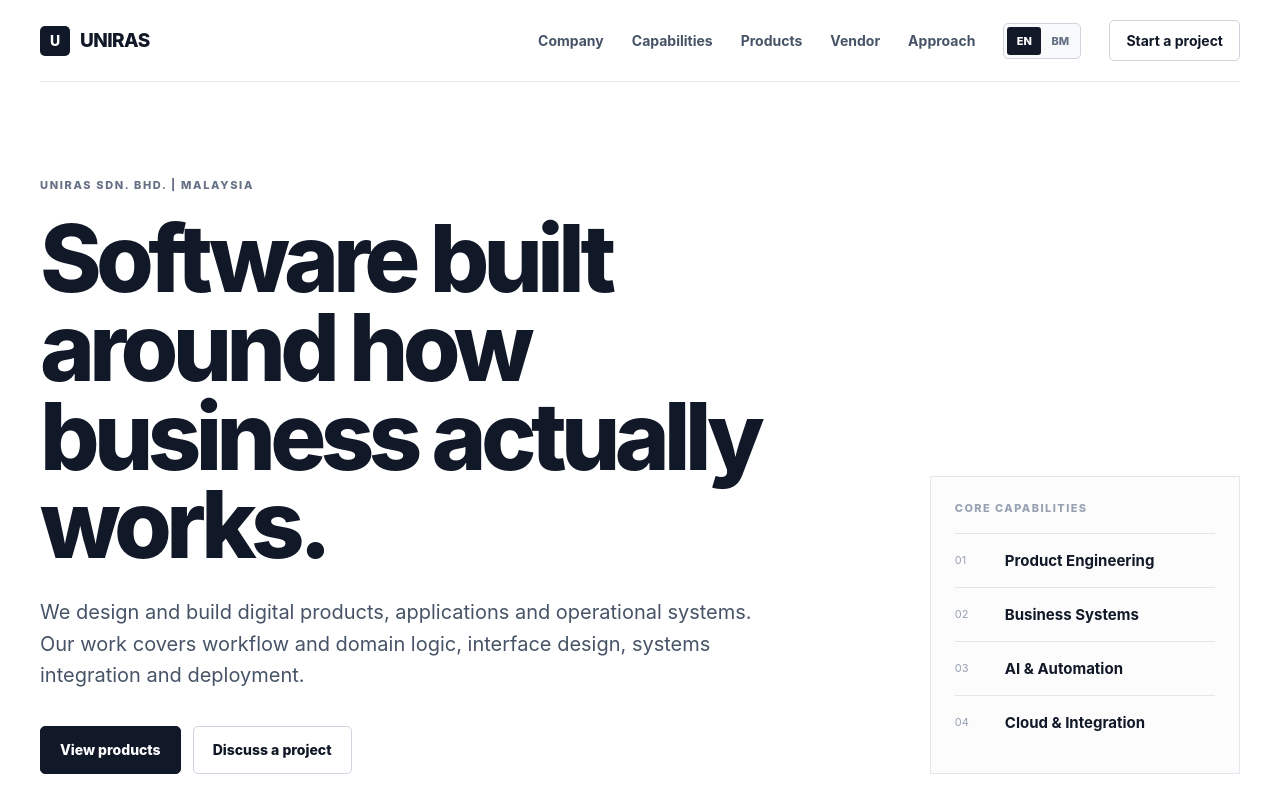
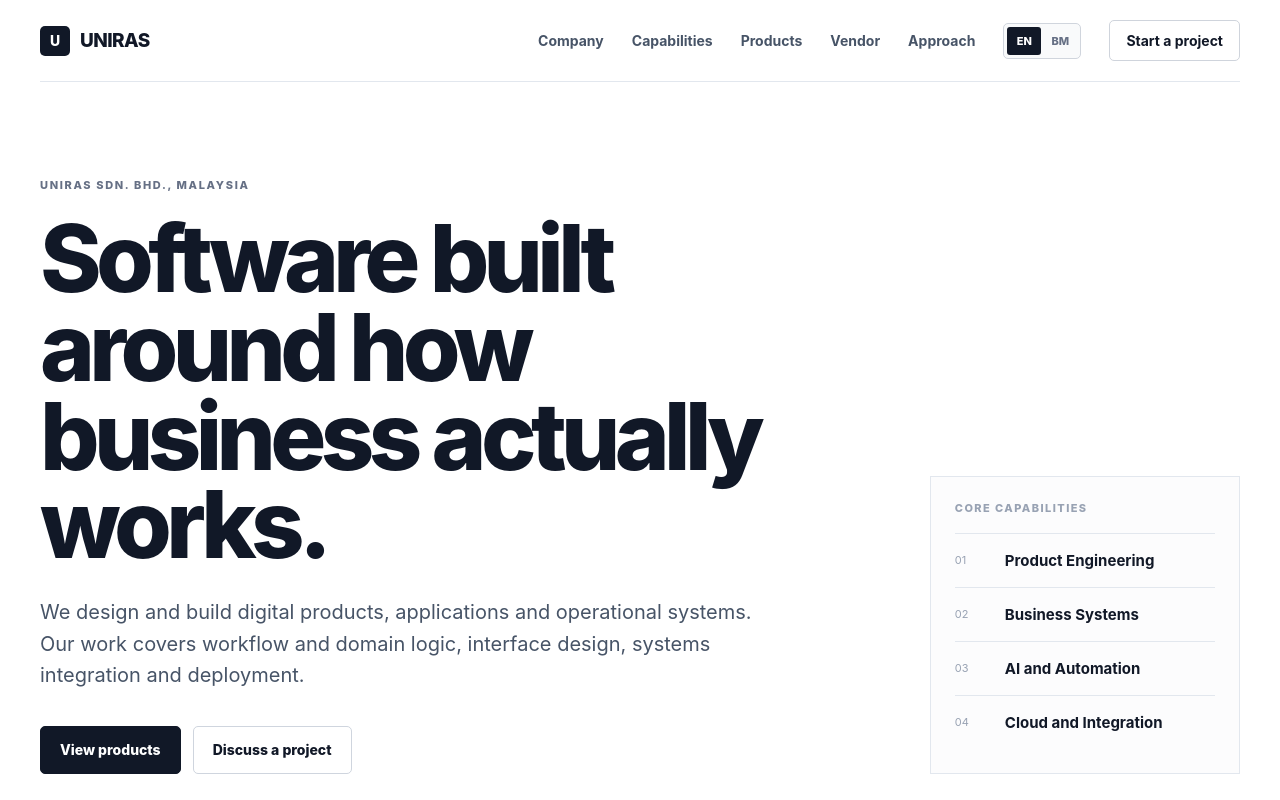
Before and after one commit to kaerogroup/uniras-corporate, a Next.js app: page / in a window 1280 px wide. Shown: the top 800 px of the page. Built offline with nearby package versions, Linux system fonts and the light colour scheme.

Commit message:
fix(copy): remove remaining decorative separators

```diff
--- a/app/page.tsx
+++ b/app/page.tsx
@@ -1,4 +1,4 @@
-const capabilities = [["01","Digital Product Engineering","Web applications, PWAs and SaaS products engineered around real operating workflows."],["02","Business Systems","Operational systems, order flows, vendor management, internal tools and automation."],["03","AI & Automation","AI workflows and generative systems applied to defined operational tasks."],["04","Systems Integration and Infrastructure","APIs, payments, notifications, cloud infrastructure, identity and external integrations."]];
+const capabilities = [["01","Digital Product Engineering","Web applications, PWAs and SaaS products engineered around real operating workflows."],["02","Business Systems","Operational systems, order flows, vendor management, internal tools and automation."],["03","AI and Automation","AI workflows and generative systems applied to defined operational tasks."],["04","Systems Integration and Infrastructure","APIs, payments, notifications, cloud infrastructure, identity and external integrations."]];
 const initiatives = [{name:"BORIGN",type:"Service Operating System",body:"A service lifecycle platform spanning demand, capability discovery, agreement, execution, evidence, completion and trust.",url:"https://borign.com"},{name:"EON",type:"Event Organizer Operating System",body:"Unified event, vendor and operating workflows.",url:"https://eon-platform.kaerogroup.workers.dev"},{name:"ORDRE",type:"Commerce Order Operating System",body:"Offline-first order execution across commerce channels.",url:"https://ordre-pos.kaerogroup.workers.dev"},{name:"ANGLR",type:"Digital fishing ecosystem",body:"Community, catch evidence and tournament participation workflows.",url:"https://anglr-platform.kaerogroup.workers.dev"}];
 const credentials = [["Legal entity","UNIRAS SDN. BHD."],["Registration","1478108T / 202201032411"],["Entity type","Private limited company"],["Country","Malaysia"],["Primary focus","Digital products, applications and business systems"],["Procurement","Vendor registration information available"]];
 const evidence = [["Product ownership","We build and operate our own products, so architecture, deployment and product decisions are tested against real operating needs."],["Production delivery","Selected platforms move through version control, automated build checks and reviewable cloud deployment workflows."],["Operational modelling","Systems begin with workflows, responsibilities, evidence and state. Interface structure follows that model."],["Ongoing stewardship","We structure products for iteration, maintainability, integration and continued operational improvement."]];
@@ -6,7 +6,7 @@ const standards = [["01","Workflow and domain modelling","We model operational s
 const engagement = [["Custom Software Development","Applications and systems developed for a specific organisation or operational problem."],["Product Implementation","Configure and deploy an existing UNIRAS product or reusable technology capability."],["Engineering Partnership","Ongoing product development, integration, modernisation and technical stewardship."]];
 export default function Home(){return <main>
 <header className="site-header shell"><a className="brand" href="#top" aria-label="UNIRAS home"><span className="brand-mark">U</span><span>UNIRAS</span></a><nav aria-label="Primary navigation"><a href="#company">Company</a><a href="#capabilities">Capabilities</a><a href="#products">Products</a><a href="/vendor">Vendor</a><a href="#approach">Approach</a><span className="language-switch" aria-label="Language"><span className="active">EN</span><a href="/bm">BM</a></span><a href="#contact" className="nav-cta">Start a project</a></nav></header>
-<section className="hero shell" id="top"><div className="hero-grid"><div><div className="eyebrow">UNIRAS SDN. BHD. | Malaysia</div><h1>Software built around how business actually works.</h1><p className="hero-copy">We design and build digital products, applications and operational systems. Our work covers workflow and domain logic, interface design, systems integration and deployment.</p><div className="hero-actions"><a className="button primary" href="#products">View products</a><a className="button secondary" href="#contact">Discuss a project</a></div></div><aside className="hero-panel" aria-label="UNIRAS capabilities summary"><p className="panel-label">Core capabilities</p><div className="panel-row"><span>01</span><strong>Product Engineering</strong></div><div className="panel-row"><span>02</span><strong>Business Systems</strong></div><div className="panel-row"><span>03</span><strong>AI & Automation</strong></div><div className="panel-row"><span>04</span><strong>Cloud & Integration</strong></div></aside></div><div className="hero-rule"/><div className="hero-meta"><span>Workflow focus</span><span>Operational clarity</span><span>Production engineering</span></div></section>
+<section className="hero shell" id="top"><div className="hero-grid"><div><div className="eyebrow">UNIRAS SDN. BHD., Malaysia</div><h1>Software built around how business actually works.</h1><p className="hero-copy">We design and build digital products, applications and operational systems. Our work covers workflow and domain logic, interface design, systems integration and deployment.</p><div className="hero-actions"><a className="button primary" href="#products">View products</a><a className="button secondary" href="#contact">Discuss a project</a></div></div><aside className="hero-panel" aria-label="UNIRAS capabilities summary"><p className="panel-label">Core capabilities</p><div className="panel-row"><span>01</span><strong>Product Engineering</strong></div><div className="panel-row"><span>02</span><strong>Business Systems</strong></div><div className="panel-row"><span>03</span><strong>AI and Automation</strong></div><div className="panel-row"><span>04</span><strong>Cloud and Integration</strong></div></aside></div><div className="hero-rule"/><div className="hero-meta"><span>Workflow focus</span><span>Operational clarity</span><span>Production engineering</span></div></section>
 <section className="section intro" id="company"><div className="shell intro-grid"><div><div className="section-kicker">Company</div><h2>Technology for real operations.</h2></div><div className="intro-copy"><p>UNIRAS SDN. BHD. builds software around real business operations. We start with the processes, responsibilities and decisions a system must support, then engineer the digital product around that operating model.</p><p>Our work spans owned technology products and custom application development for organisations that need clearer workflows and systems designed to evolve.</p></div></div></section>
 <section className="section shell credentials-section"><div className="section-kicker">Corporate credentials</div><div className="section-heading"><h2>Company information for business and procurement.</h2><p>Core public corporate information is presented here. Detailed due diligence documents are available through the vendor registration process.</p></div><div className="credentials-grid">{credentials.map(([label,value])=><div key={label}><span>{label}</span><strong>{value}</strong></div>)}</div><a className="text-link" href="/vendor">View vendor registration information</a></section>
 <section className="section shell" id="capabilities"><div className="section-kicker">Capabilities</div><div className="section-heading"><h2>From operational problem to working system.</h2><p>We work across product engineering, workflow systems, AI automation and systems integration.</p></div><div className="capability-grid">{capabilities.map(([n,title,body])=><article className="capability" key={title}><span>{n}</span><h3>{title}</h3><p>{body}</p></article>)}</div></section>
@@ -16,5 +16,5 @@ export default function Home(){return <main>
 <section className="section standards-section"><div className="shell"><div className="section-kicker">Engineering standards</div><div className="section-heading"><h2>Engineering standards for production delivery.</h2><p>We use version control, automated checks, defined system boundaries and managed deployment practices.</p></div><div className="standards-grid">{standards.map(([n,title,body])=><article key={title}><span>{n}</span><h3>{title}</h3><p>{body}</p></article>)}</div></div></section>
 <section className="section shell engagement"><div className="section-kicker">Engagement</div><div className="section-heading"><h2>Three ways to work with UNIRAS.</h2><p>Choose the model that matches the operational problem, product maturity and ownership structure.</p></div><div className="engagement-grid">{engagement.map(([title,body],i)=><div key={title}><span>0{i+1}</span><h3>{title}</h3><p>{body}</p></div>)}</div></section>
 <section className="contact" id="contact"><div className="shell contact-inner"><div><div className="section-kicker light">Contact</div><h2>Discuss a software or systems requirement.</h2><p>Share the workflow, requirement or system you want to improve. We can begin with the operating need before deciding on the technology.</p></div><div className="hero-actions"><a className="button contact-button" href="mailto:uniras.capital@gmail.com">uniras.capital@gmail.com</a><a className="button secondary" href="/vendor">Vendor registration</a></div></div></section>
-<footer className="footer shell"><div className="brand"><span className="brand-mark">U</span><span>UNIRAS</span></div><p>UNIRAS SDN. BHD.<br/>Registration No. 1478108T / 202201032411</p><p>Digital Products | Applications | Business Systems</p><p>© 2026 UNIRAS SDN. BHD.</p></footer>
+<footer className="footer shell"><div className="brand"><span className="brand-mark">U</span><span>UNIRAS</span></div><p>UNIRAS SDN. BHD.<br/>Registration No. 1478108T / 202201032411</p><p>Digital Products, Applications and Business Systems</p><p>© 2026 UNIRAS SDN. BHD.</p></footer>
 </main>}
```
